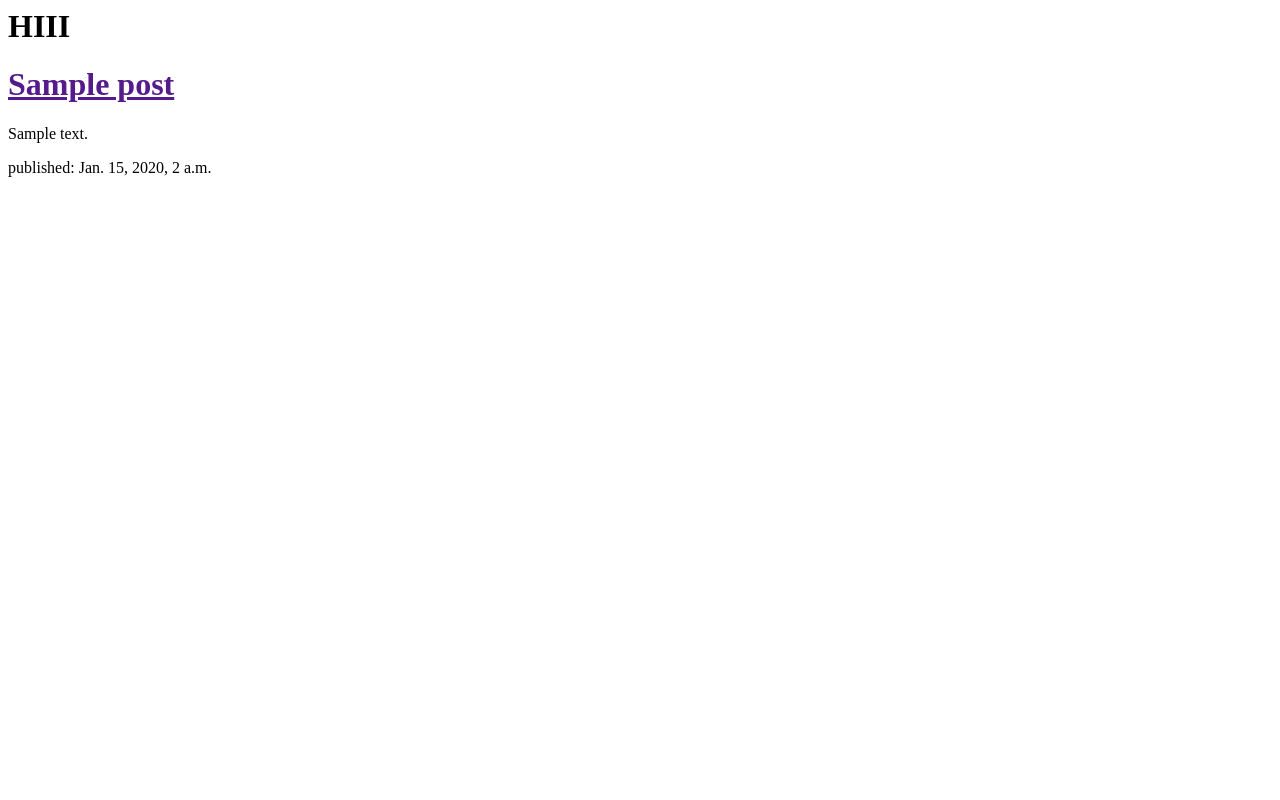
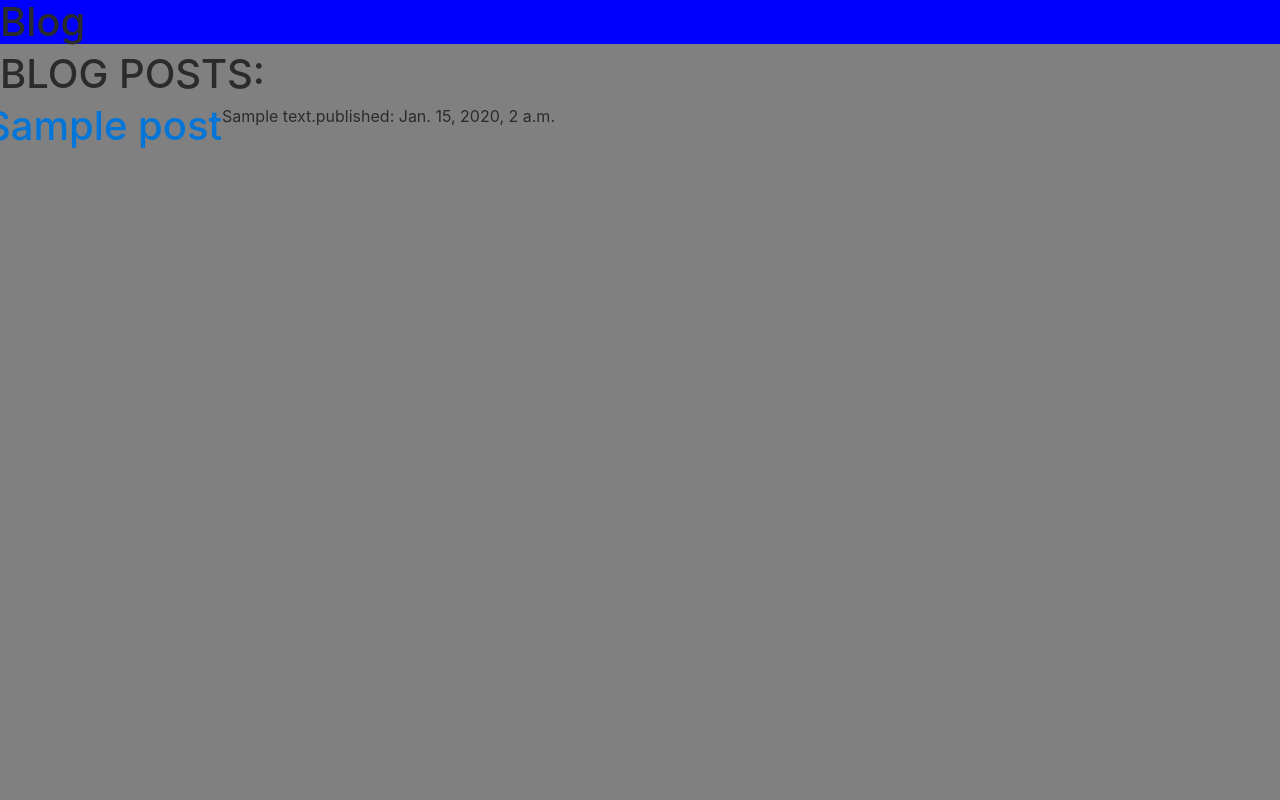
Before and after one commit to cmatson93/djangoBlog, a Django app: page / in a window 1280 px wide. Run offline with Django 3.2, Linux system fonts and the light colour scheme; tables that the repository leaves empty hold one stand-in row (values such as "Sample post"); some libraries are stand-ins or nearby versions.

Commit message:
Static Files

```diff
--- /dev/null
+++ b/blog/static/blog/style.css
@@ -0,0 +1,7 @@
+nav {
+    background-color: blue;
+}
+
+body {
+    background-color: grey;
+}
--- /dev/null
+++ b/blog/templates/blog/index.html
@@ -0,0 +1,24 @@
+{% load static %}
+<html>
+
+<head>
+    <title>Django Girls blog</title>
+</head>
+
+    <link rel="stylesheet" href="https://maxcdn.bootstrapcdn.com/bootstrap/4.0.0-beta.3/css/bootstrap.min.css" integrity="sha384-Zug+QiDoJOrZ5t4lssLdxGhVrurbmBWopoEl+M6BdEfwnCJZtKxi1KgxUyJq13dy"
+        crossorigin="anonymous">
+    <link rel="stylesheet" type="text/css" href="{% static 'blog/style.css' %}" />
+
+<body>
+    <nav>
+        <h1>Blog</h1>
+    </nav>
+
+    <div class="wrapper row">
+        <div class="col">
+            {% block content %} {% endblock %}
+        </div>
+    </div>
+</body>
+
+</html>
--- a/blog/templates/blog/post_list.html
+++ b/blog/templates/blog/post_list.html
@@ -1,13 +1,8 @@
-<html>
-
-<head>
-    <title>Django Girls blog</title>
-</head>
-
-<body>
-<h1>HIII </h1>
+{% extends 'blog/index.html' %}
+{% block content %}
+<h1>BLOG POSTS: </h1>
 {% for post in posts %}
-<div>
+<div class="row">
     <h1>
         <a href="">{{ post.title }}</a>
     </h1>
@@ -15,6 +10,4 @@
     <p>published: {{ post.published_date }}</p>
 </div>
 {% endfor %}
-</body>
-
-</html>
+{% endblock %}
```
